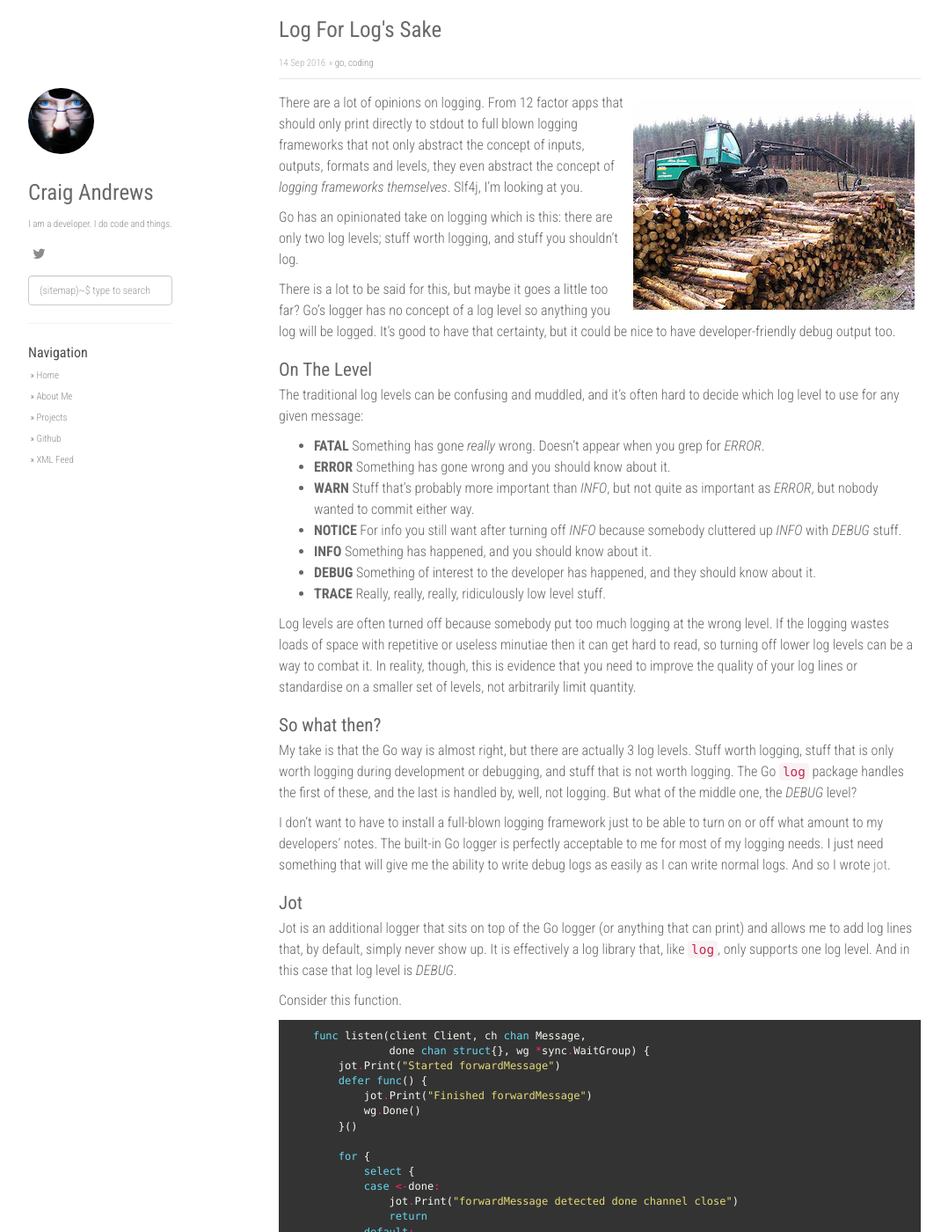
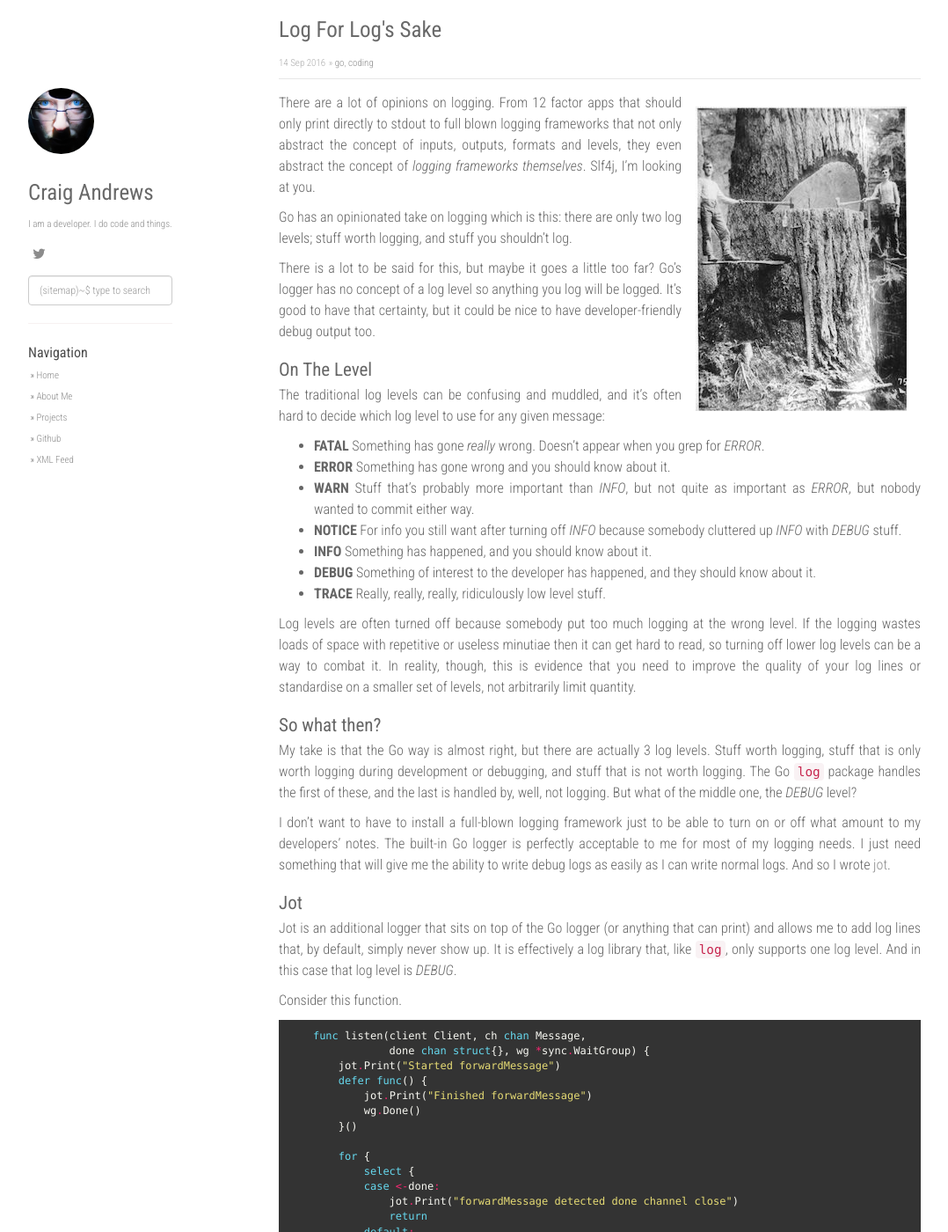
Before and after one commit to doozr/doozr.github.io, a Jekyll site: the page built from _posts/2016-09-14-log-for-logs-sake.md, in a window 1280 px wide and 1400 px high. Shown: the whole window at 88% size, without its empty margins (53-1131 px from the left). Built offline with Jekyll 4.4.1, drawn with Linux system fonts in a browser that asks for light colours; nearby versions of some CDN libraries; comment, search, counter and statistics services are not loaded.

Commit message:
Better logging image

```diff
--- a/_posts/2016-09-14-log-for-logs-sake.md
+++ b/_posts/2016-09-14-log-for-logs-sake.md
@@ -5,7 +5,7 @@ date: 2016-09-14 22:00:00 +0100
 categories: [go,coding]
 ---
 
-![I'm a logger and I'm OK](/images/log_for_logs_sake/logging.jpg){:style="float: right;margin: 7px"}
+![I'm a logger and I'm OK](/images/log_for_logs_sake/logging.jpg){:style="float: right;margin: 16px"}
 
 There are a lot of opinions on logging. From 12 factor apps that should only
 print directly to stdout to full blown logging frameworks that not only abstract
--- a/static/css/main.css
+++ b/static/css/main.css
@@ -81,6 +81,7 @@ div.content {
     border-top: 1px solid #E6E6E6;
     margin-top: 5px;
     padding-top: 5px;
+    text-align: justify;
 }
 
 div.content pre {
```
Also changed, not shown: images/log_for_logs_sake/logging.jpg.
